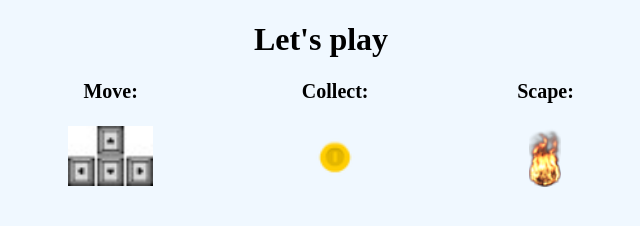
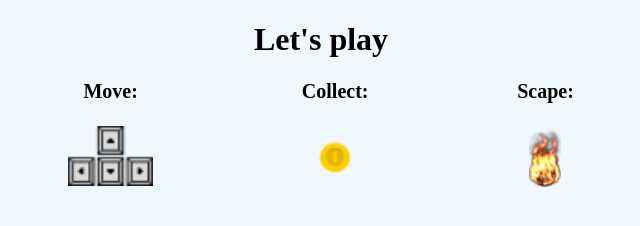
Before and after one commit to FelipeEnne/Game-With-Phaser, a website built with webpack: page dist/index.html in a window 1280 px wide. Shown: the full height of the page, 319-959 px from the left. Built offline with nearby package versions, Linux system fonts and the light colour scheme.

Commit message:
update vercel

```diff
--- a/dist/index.html
+++ b/dist/index.html
@@ -16,7 +16,7 @@
     <div class="intruction">
       <div>
         <div>Move: </div> <br>
-        <img class="pinClipart" src="assets/images/PinClipart.jpg" alt="Arrows Key Clipart">
+        <img class="pinClipart" src="assets/images/PinClipart.png" alt="Arrows Key Clipart">
       </div>
       <div>
         <div>Collect: </div> <br>
```
Also changed, not shown: dist/assets/images/PinClipart.jpg (deleted), dist/assets/images/PinClipart.png (added).
